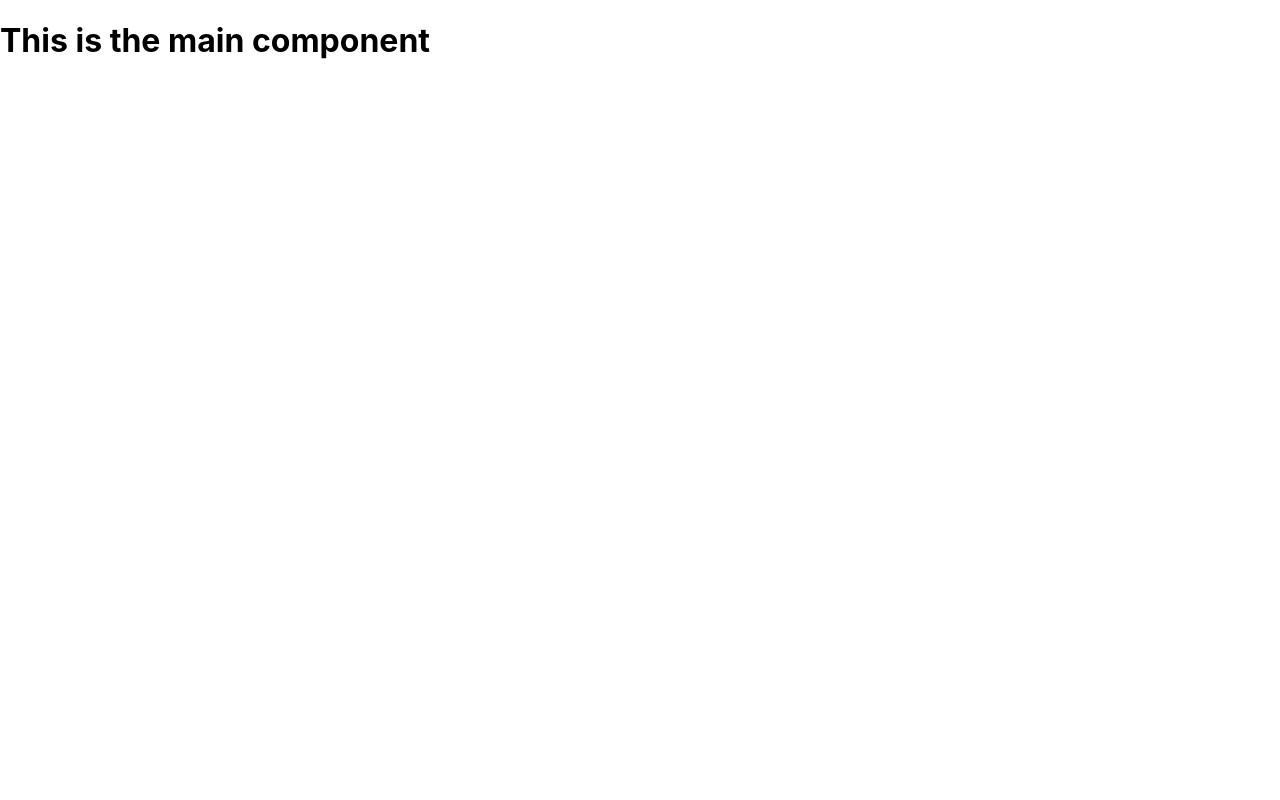
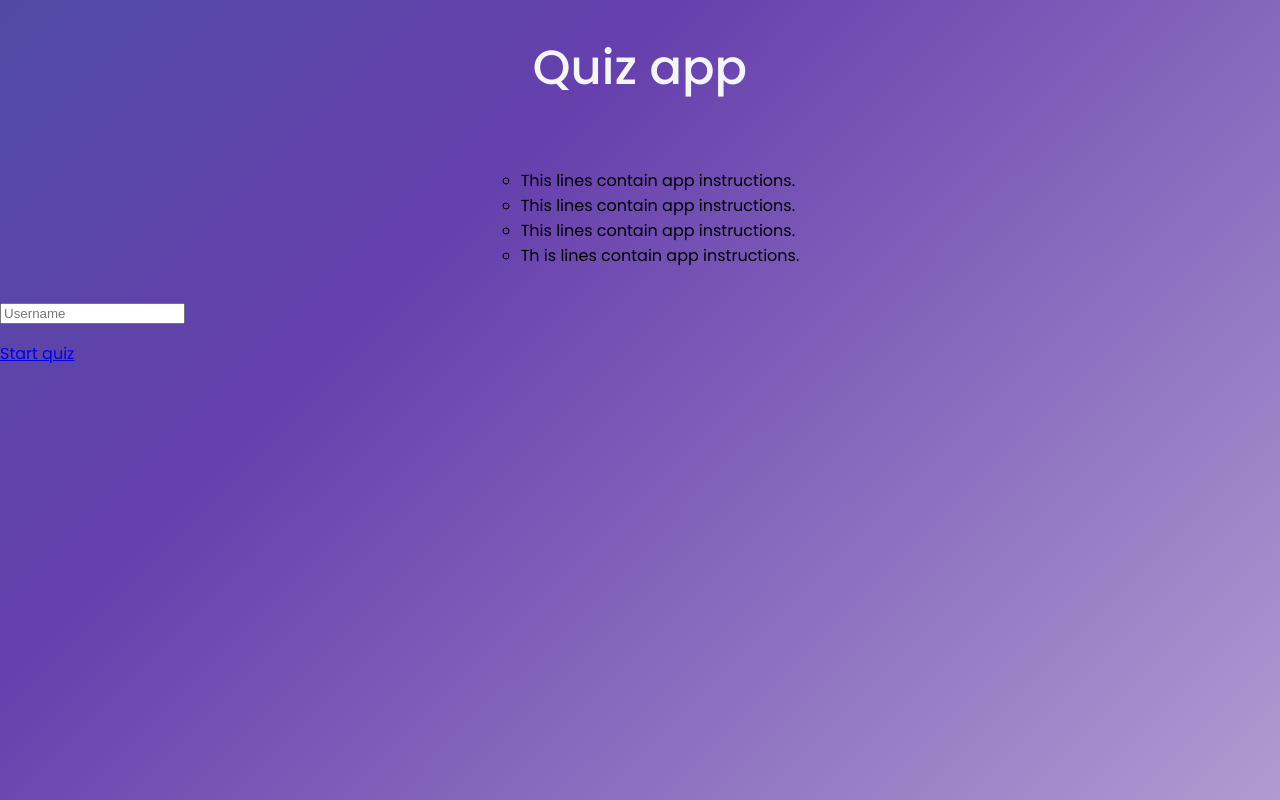
Before and after one commit to VimukthiMK/MERN-Quiz-Application, a React (Create React App) app in the folder frontend-app/: page / in a window 1280 px wide. Built offline with nearby package versions, Linux system fonts and the light colour scheme.

Commit message:
Created main component

```diff
--- a/frontend-app/src/components/App.js
+++ b/frontend-app/src/components/App.js
@@ -25,7 +25,7 @@ const router= createBrowserRouter([
 
   },
   {
-    path : '/result',
+    path : '/results',
     element: <Results></Results>
 
   },
--- a/frontend-app/src/components/main.js
+++ b/frontend-app/src/components/main.js
@@ -1,9 +1,40 @@
-import React from 'react'
+import React, { useRef } from 'react'
+import '../styles/main.css'
+import {Link} from 'react-router-dom'
 
 const Main = () => {
+    const inputRef=useRef(null)
     return (
 
-    <h1>This is the main component</h1>
+        <div className='container'>
+            <div className='header'>
+                <h1>Quiz app</h1>
+            </div>
+
+            <div className='instructions'>
+                <ul>
+                    <li>This lines contain app instructions.</li>
+                    <li>This lines contain app instructions.</li>
+                    <li>This lines contain app instructions.</li>
+                    <li>Th is lines contain app instructions.</li>
+                </ul>
+            </div>
+
+            <div className='form-container'>
+                <form id='form'>
+                    <input ref={inputRef} type='text' placeholder='Username' required/>
+                </form>
+            </div>
+
+            <div className='start-container'>
+                <Link className='btn' to={'quiz'}>Start quiz</Link>
+            </div>
+
+
+
+
+        </div>
+
      )
   };
 
--- /dev/null
+++ b/frontend-app/src/styles/main.css
@@ -0,0 +1,50 @@
+@import url('https://fonts.googleapis.com/css2?family=Poppins:ital,wght@0,100;0,200;0,300;0,400;0,500;1,700&display=swap');
+
+body {
+    font-family: 'Poppins', sans-serif;
+     background: linear-gradient(-45deg, #f7f5f5, #6640ad, #106a8d, #1fd656);
+	background-size: 400% 400%;
+	animation: gradient 15s ease infinite;
+	height: 100vh;
+}
+
+@keyframes gradient {
+	0% {
+		background-position: 0% 50%;
+	}
+	50% {
+		background-position: 100% 50%;
+	}
+	100% {
+		background-position: 0% 50%;
+	}
+}
+
+.container{
+    height:100%;
+    width: 100%;
+    display: grid;
+    align-items: center;
+    row-gap: 1rem;
+}
+
+.container .header{
+    max-width: fit-content;
+    display: flex;
+    margin: auto;
+}
+.container .header h1{
+    font-weight: 500;
+    font-size: 6vh;
+    color: whitesmoke;
+
+}
+.container .instructions{
+    max-width: fit-content;
+    display: flex;
+    margin: auto;
+
+}
+.container .instructions ul{
+    list-style-type: circle;
+}
```
